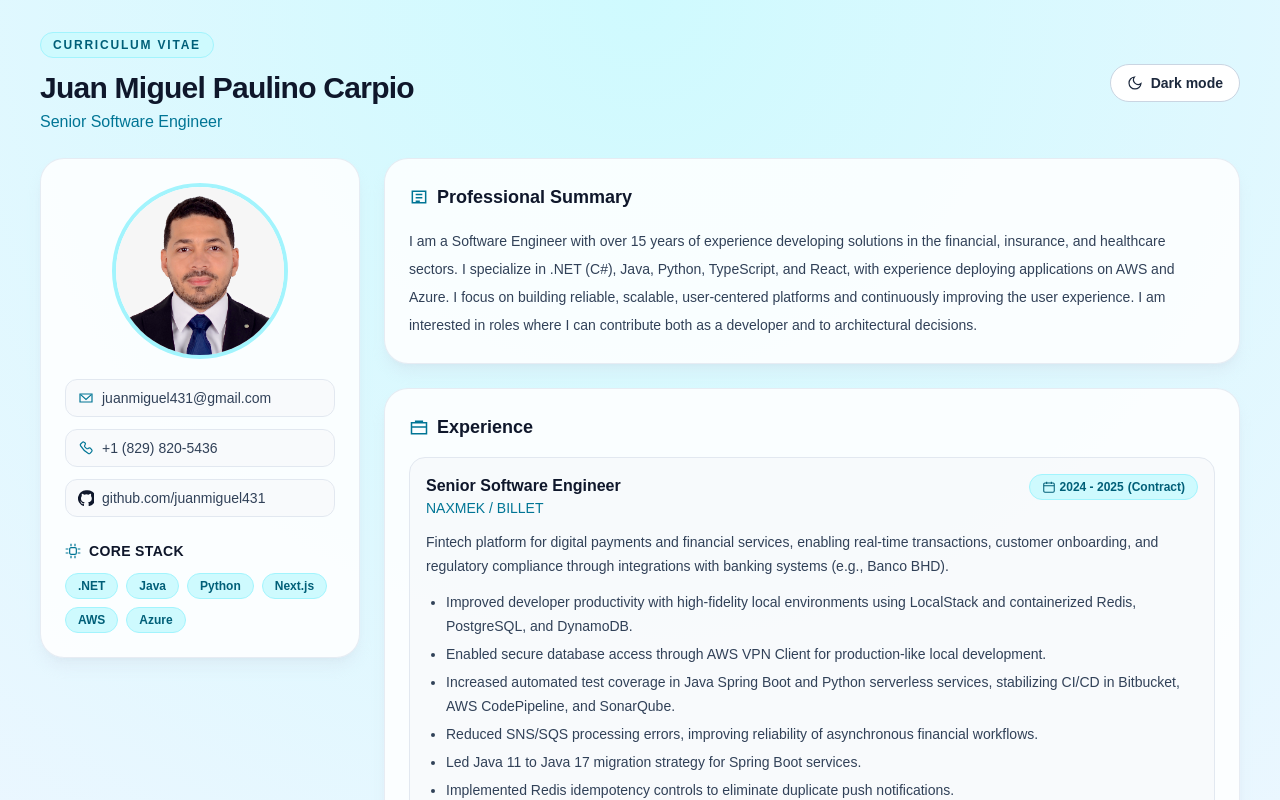
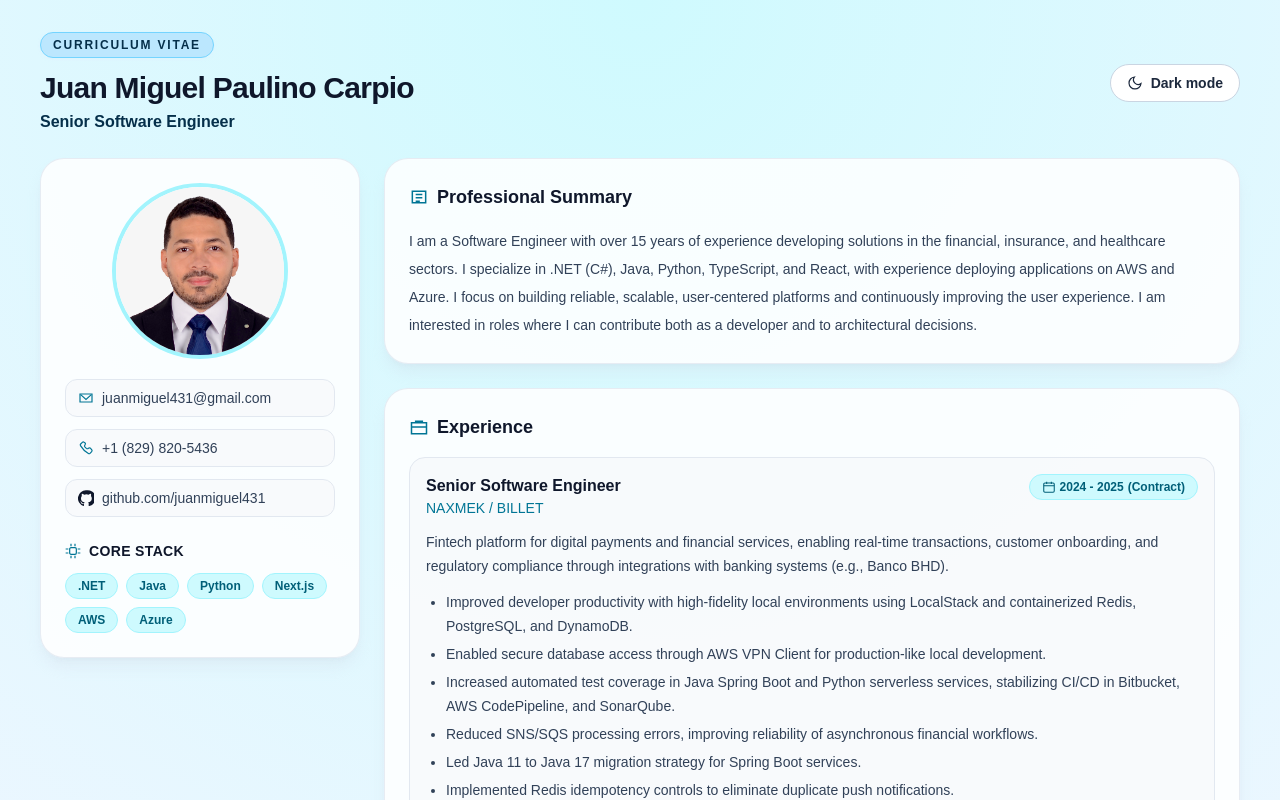
Before and after one commit to juanmiguel431/my-cv-app, a Next.js app: page / in a window 1280 px wide. Shown: the top 800 px of the page. Built offline with nearby package versions, Linux system fonts and the light colour scheme.

Commit message:
Enhance styling in Curriculum component with new `heroBadge` and `heroRoleText` classes for improved light/dark theme support.

```diff
--- a/components/curriculum.tsx
+++ b/components/curriculum.tsx
@@ -88,6 +88,10 @@ export default function Curriculum() {
   const accentChip = isDark
     ? "border border-cyan-400/30 bg-cyan-400/10 text-cyan-300"
     : "border border-cyan-200 bg-cyan-100 text-cyan-800";
+  const heroBadge = isDark
+    ? accentChip
+    : "border border-sky-300 bg-sky-200/90 text-sky-950 shadow-sm shadow-sky-100/70";
+  const heroRoleText = isDark ? "text-cyan-300" : "text-sky-950";
   const subtleCard = isDark
     ? "rounded-2xl border border-slate-700/70 bg-slate-800/60"
     : "rounded-2xl border border-slate-200 bg-slate-50/90";
@@ -100,16 +104,14 @@ export default function Curriculum() {
         <header className="mb-6 flex flex-wrap items-center justify-between gap-3">
           <div>
             <p
-              className={`inline-flex rounded-full px-3 py-1 text-xs font-semibold uppercase tracking-[0.15em] ${accentChip}`}
+              className={`inline-flex rounded-full px-3 py-1 text-xs font-semibold uppercase tracking-[0.15em] ${heroBadge}`}
             >
               Curriculum Vitae
             </p>
             <h1 className={`mt-3 text-2xl font-black tracking-tight sm:text-3xl ${sectionTitle}`}>
               Juan Miguel Paulino Carpio
             </h1>
-            <p
-              className={`mt-1 text-sm font-medium sm:text-base ${isDark ? "text-cyan-300" : "text-cyan-700"}`}
-            >
+            <p className={`mt-1 text-sm font-semibold sm:text-base ${heroRoleText}`}>
               Senior Software Engineer
             </p>
           </div>
```
